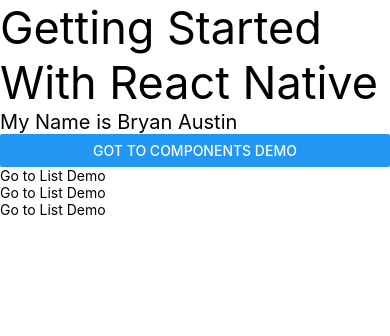
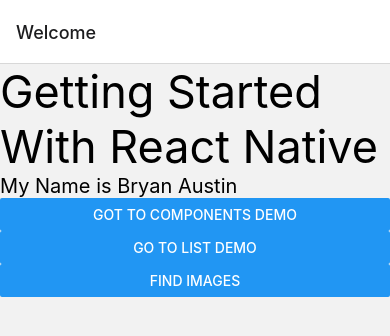
Before and after one commit to Austinove/Test-App, a React Native app: screen / in a window 390 px wide. Shown: the top 336 px of the page. Built offline with nearby package versions, Linux system fonts and the light colour scheme.

Commit message:
navigations to another screen

```diff
--- a/App.js
+++ b/App.js
@@ -3,15 +3,24 @@
 import { StyleSheet, Text, View } from 'react-native';
 import ComponentsScreen from './src/components/ComponentsScreen';
 import ListScreen from './src/components/ListScreen';
+import ImageScreen from './src/components/ImageScreen';
 import { NavigationContainer } from '@react-navigation/native';
+import { createNativeStackNavigator } from '@react-navigation/native-stack';
+const Stack = createNativeStackNavigator();
 export default function App() {
   return (
     <NavigationContainer>
-      <View>
-        <ComponentsScreen />
-        {/* <ListScreen/> */}
-      </View>
-    </NavigationContainer>
+      <Stack.Navigator initialRouteName="Home">
+        <Stack.Screen
+          name="Home"
+          component={ComponentsScreen}
+          options={{ title: "Welcome" }}
+        />
+        {/* <Stack.Screen name="ListScreen" component={{ ListScreen }} /> */}
+        <Stack.Screen name="ListScreen" component={ListScreen} />
+        <Stack.Screen name="ImageScreen" component={ImageScreen} />
+      </Stack.Navigator>
+  </NavigationContainer>
   )
 }
 const style = StyleSheet.create({
--- a/package.json
+++ b/package.json
@@ -1,5 +1,5 @@
 {
-  "name": "AwesomeProject",
+  "name": "TestApp",
   "version": "0.0.1",
   "private": true,
   "scripts": {
@@ -11,6 +11,7 @@
   },
   "dependencies": {
     "@react-navigation/native": "^6.0.12",
+    "@react-navigation/native-stack": "^6.8.0",
     "react": "18.0.0",
     "react-native": "0.69.4",
     "react-native-safe-area-context": "^4.3.3",
--- a/src/components/ComponentsScreen.js
+++ b/src/components/ComponentsScreen.js
@@ -1,22 +1,19 @@
 /* eslint-disable prettier/prettier */
 import React from 'react';
 import {View, Text, StyleSheet, Button, TouchableOpacity} from 'react-native';
-const ComponentsScreen = (props) => {
-  console.log(props)
+const ComponentsScreen = ({navigation}) => {
   const myName = 'Bryan Austin';
   return (
-    <View>
+    <View style={style.viewLayout}>
       <Text style={style.textStyle}>Getting Started With React Native</Text>
       <Text style={style.subHeaderStyle}>My Name is {myName}</Text>
       <Button
+        style={style.buttonStyle}
         onPress={() => console.log("Button Pressed")}
         title='Got to Components Demo'
       />
-      <TouchableOpacity onPress={() => console.log('List Pressed')}>
-        <Text>Go to List Demo</Text>
-        <Text>Go to List Demo</Text>
-        <Text>Go to List Demo</Text>
-      </TouchableOpacity>
+      <Button style={style.buttonStyle} onPress={() => navigation.navigate("ListScreen")} title="Go to List Demo" />
+      <Button style={style.buttonStyle} onPress={() => navigation.navigate("ImageScreen")} title="Find Images" />
     </View>
   );
 };
@@ -29,9 +26,13 @@
   },
   viewLayout: {
     flex: 1,
-    alignItems: 'center',
-    justifyContent: 'center',
   },
+  buttonStyle: {
+    marginBottom: 4,
+    fontSize: 40,
+    height: 50,
+    width: 60
+  }
 });
 
 export default ComponentsScreen;
--- /dev/null
+++ b/src/components/ImageScreen.js
@@ -0,0 +1,14 @@
+import React from "react";
+import { View, Text, StyleSheet } from "react-native";
+
+const ImageScreen = () => {
+    return <Text style={style.textStyle}>Image Screen</Text>;
+}
+
+const style = StyleSheet.create({
+    textStyle: {
+        fontSize: 40
+    }
+});
+
+export default ImageScreen;
```
Also changed, not shown: 2 other files (tests, documents, lock files or other folders).
